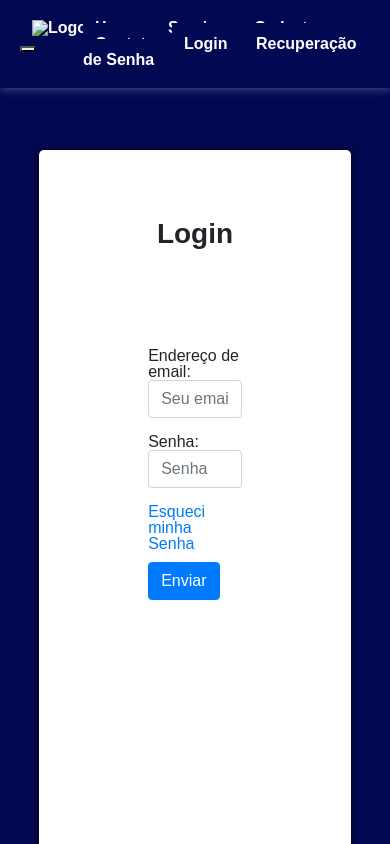
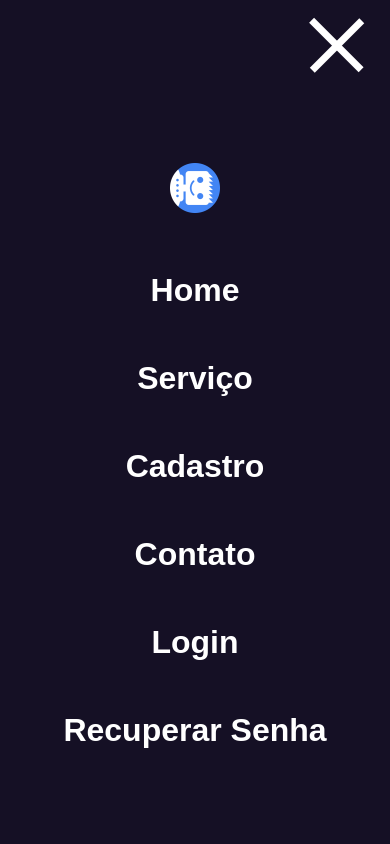
Before and after one commit to thaynalp/FrontendersIII, a plain HTML site: page login.html in a window 390 px wide. Shown: the top 844 px of the page. Drawn offline with nearby package versions, Linux system fonts and the light colour scheme; files whose address does not match are found by name.

Commit message:
responsivo

```diff
--- a/assets/login.css
+++ b/assets/login.css
@@ -42,3 +42,102 @@ form a:hover {
 #btn-enviar{
     margin-top: 10px;
 }
+/*-----resposividade-----*/
+
+@media (max-width: 768px){
+
+}
+
+@media (max-width: 630px) {
+
+}
+
+@media (max-width: 768px) {
+    header #nav a {
+        font-size: 15px;
+        background-color: transparent;
+
+    }
+    header #nav{
+        padding-top: 151px;
+        display: none;
+        background-color: transparent;
+        box-shadow: none;
+    }
+
+.one,
+.two,
+.three {
+    background-color: #fff;
+    height: 7px;
+    width: 13%;
+    margin-left: 535px;
+    margin-top: 10px;
+    transition-duration: 0.3s;
+}
+
+header .container .menu-section.on .menu-toggle {
+    padding-top: 5px;
+    padding-right: 5px;
+    height: 40px;
+    margin-right: 60px;
+ }
+
+
+/*fullscreen*/
+header .container .menu-section.on {
+    position: absolute;
+    top: 0;
+    left:0;
+    width: 100vw;
+    height: 100vh;
+    background-color: #151025;
+    z-index: 10;
+    display: flex ;
+    justify-content: center;
+    align-items: center;
+ }
+
+
+ header .container .menu-section.on #nav{
+    display:block;
+}
+
+header .container .menu-section.on .menu-toggle {
+    position: absolute;
+    right: 25px;
+    top: 15px;
+}
+
+header .container .menu-section.on .menu-toggle .one {
+    transform: rotate(45deg) translate(9px, 7px);
+}
+header .container .menu-section.on .menu-toggle .two {
+    opacity: 0;
+}
+
+header .container .menu-section.on .menu-toggle .three {
+    transform: rotate(-45deg) translate(17px, -14px);
+
+}
+header .container .menu-section.on #nav a {
+    display: block;
+    text-align: center;
+    transition-duration: 0.5s;
+    font-size: 2rem;
+    line-height: 4rem;
+    display: block;
+}
+
+}
+
+#logo-index{
+    width: 50px;
+    height: 50px;
+    position: relative;
+}
+
+nav a.logo-index:hover {
+    background-color: transparent;
+    text-decoration: none;
+}
--- a/login.html
+++ b/login.html
@@ -18,20 +18,26 @@
 </head>
 <body>
     <header>
-        <nav id="nav">
-            <div>
-                <a href="index.html"><img src="" alt="Logo"></a>
-                <button id="menuburguer"></button>
+        <div class="container">
+
+                <div class="menu-section on">
+                    <div class="menu-toggle">
+                        <div class="one"></div>
+                        <div class="two"></div>
+                        <div class="three"></div>
+                    </div>
+                    <nav id="nav" class="navbar fixed-top navbar-blue bg-blue">
+                        <a class="logo-index" href="index.html"><img src="assets/imagens/logo-dev2.png" alt="Logo" id="logo-index"></a>
+
+                        <a href="index.html" class="index-a-margin">Home</a>
+                        <a href="servico.html">Serviço</a>
+                        <a href="cadastro.html">Cadastro</a>
+                        <a href="contato.html">Contato</a>
+                        <a href="login.html">Login</a>
+                        <a href="recuperacao-senha.html">Recuperar Senha</a>
+                    </nav>
+                </div>
             </div>
-            <div >
-                <a href="index.html">Home</a>
-                <a href="servico.html">Serviço</a>
-                <a href="cadastro.html">Cadastro</a>
-                <a href="contato.html">Contato</a>
-                <a href="login.html">Login</a>
-                <a href="recuperacao-senha.html">Recuperação de Senha</a>
-            </div>
-        </nav>
     </header>
     <main>
         <h1 class="h1-login">Login</h1>
@@ -69,6 +75,7 @@
             </a>
         </p>
     </footer>
+    <script src="scripts/menu.js"></script>
     <script src="../JS/script.js">
     <script src="https://code.jquery.com/jquery-3.3.1.slim.min.js" integrity="sha384-q8i/X+965DzO0rT7abK41JStQIAqVgRVzpbzo5smXKp4YfRvH+8abtTE1Pi6jizo" crossorigin="anonymous"></script>
     <script src="https://cdnjs.cloudflare.com/ajax/libs/popper.js/1.14.3/umd/popper.min.js" integrity="sha384-ZMP7rVo3mIykV+2+9J3UJ46jBk0WLaUAdn689aCwoqbBJiSnjAK/l8WvCWPIPm49" crossorigin="anonymous"></script>
--- /dev/null
+++ b/scripts/menu.js
@@ -0,0 +1,12 @@
+let show = true;
+
+const menuSection = document.querySelector(".menu-section")
+const menuToggle = document.querySelector(".menu-toggle")
+
+menuToggle.addEventListener("click", ()=>{
+
+    document.body.style.overflow = show ? "hidden" : "initial"
+
+    menuSection.classList.toggle("on", show)
+    show = !show;
+})
```
